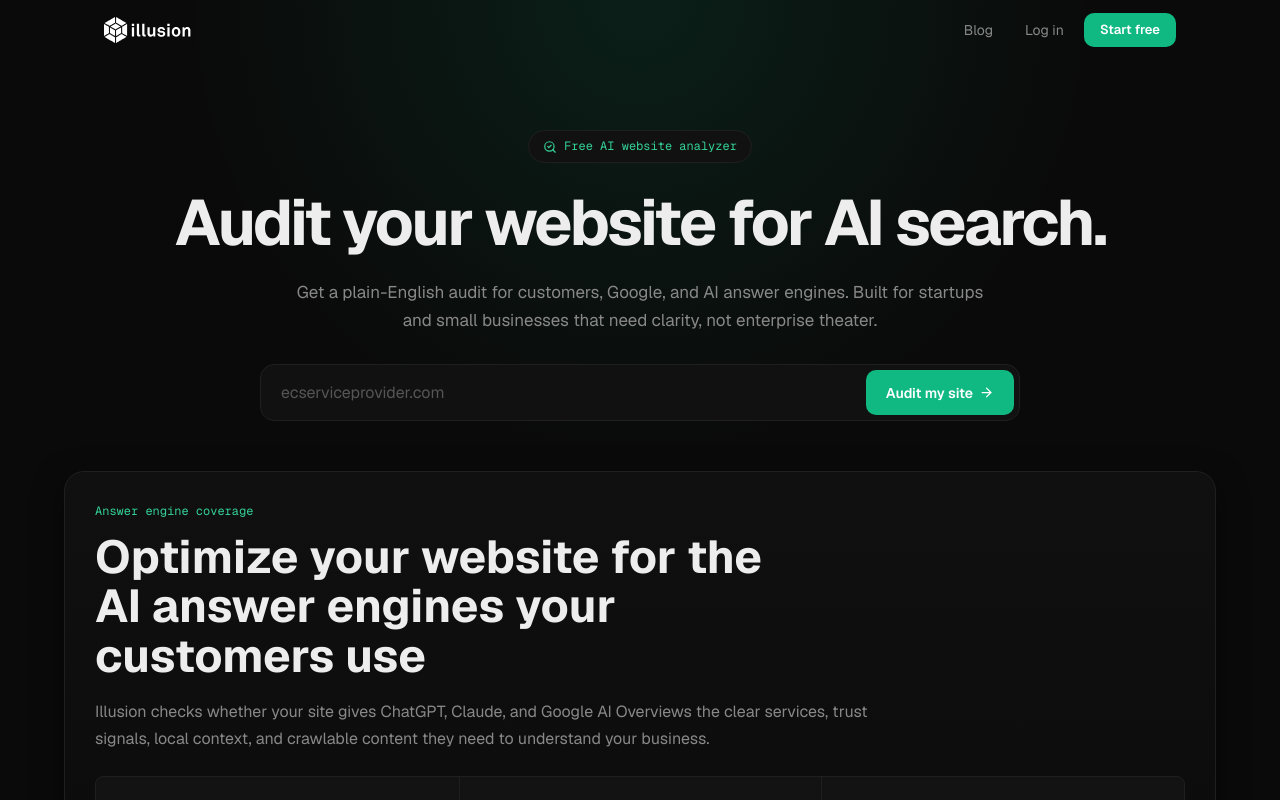
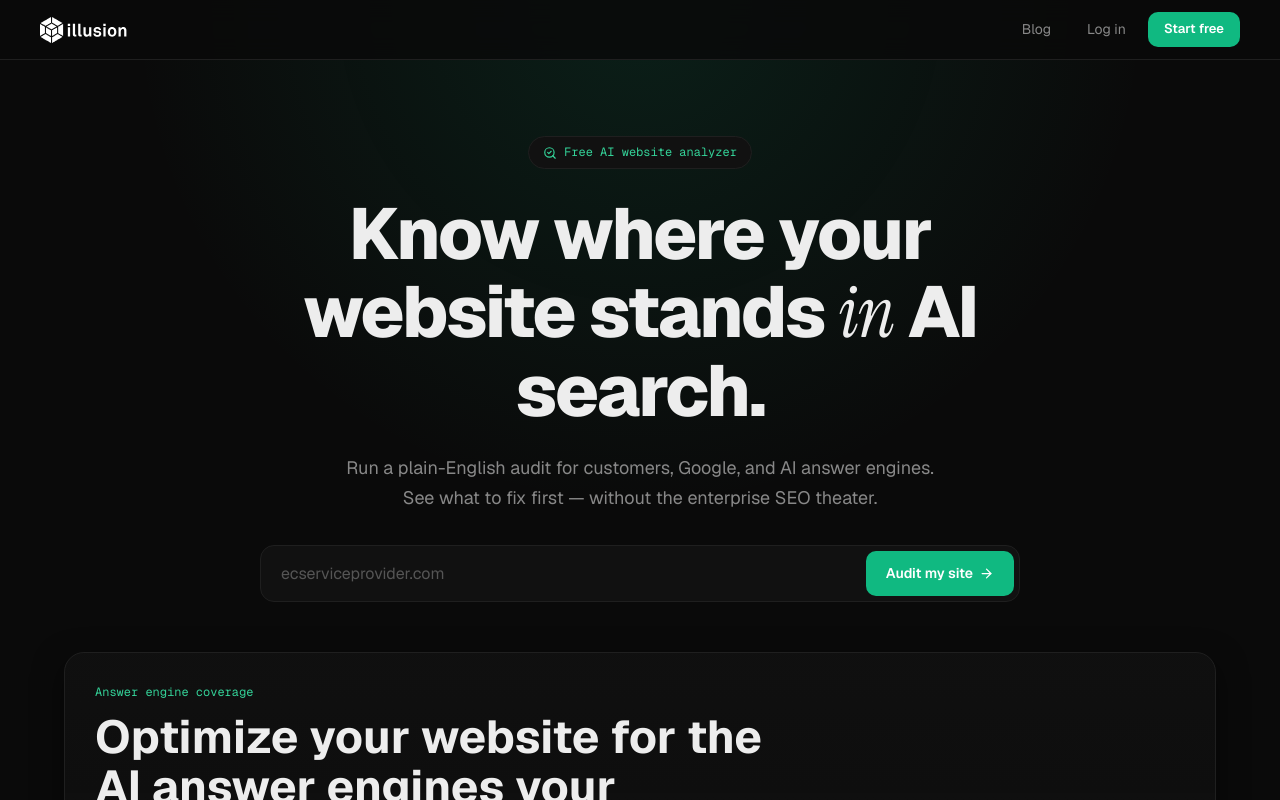
Before and after one commit to davidkc0/ai_seo, a React (Vite) app in the folder frontend/: page /analyze in a window 1280 px wide. Shown: the top 800 px of the page. Built offline with nearby package versions, Linux system fonts and the light colour scheme; no server answers.

Commit message:
style and image updates to landing

```diff
--- a/frontend/src/pages/Analyze.css
+++ b/frontend/src/pages/Analyze.css
@@ -7,17 +7,29 @@
 }
 
 .analyze-nav {
+  position: sticky;
+  top: 0;
+  z-index: 100;
   height: 60px;
   display: flex;
   align-items: center;
   justify-content: space-between;
-  max-width: 1120px;
-  margin: 0 auto;
-  padding: 0 24px;
+  padding: 0 max(40px, calc((100% - 1200px) / 2));
+  background: rgba(10, 10, 10, 0.85);
+  backdrop-filter: blur(12px);
+  -webkit-backdrop-filter: blur(12px);
+  border-bottom: 1px solid var(--border);
+}
+
+.analyze-logo {
+  display: flex;
+  align-items: center;
 }
 
 .analyze-logo img {
   height: 26px;
+  width: auto;
+  display: block;
 }
 
 .analyze-nav-links {
@@ -27,10 +39,11 @@
 }
 
 .analyze-nav-links a:not(.btn-primary-sm) {
-  padding: 6px 12px;
+  padding: 6px 14px;
   border-radius: var(--radius);
   color: var(--text-muted);
   font-size: 14px;
+  transition: all var(--transition);
 }
 
 .analyze-nav-links a:hover {
@@ -41,7 +54,7 @@
 .analyze-main {
   max-width: 1200px;
   margin: 0 auto;
-  padding: 70px 24px 100px;
+  padding: 76px 24px 100px;
 }
 
 .analyze-hero {
@@ -67,19 +80,28 @@
 }
 
 .analyze-hero h1 {
-  max-width: 940px;
-  font-size: clamp(36px, 6vw, 64px);
-  line-height: 1.05;
-  letter-spacing: -0.04em;
-  margin-bottom: 22px;
+  max-width: 780px;
+  font-size: clamp(40px, 6vw, 72px);
+  font-weight: 800;
+  line-height: 1.08;
+  letter-spacing: -0.03em;
+  color: var(--text);
+  margin-bottom: 24px;
+}
+
+.analyze-serif {
+  font-family: var(--font-serif);
+  font-style: italic;
+  font-weight: 400;
+  letter-spacing: -0.02em;
 }
 
 .analyze-hero p {
-  max-width: 720px;
+  max-width: 620px;
   color: var(--text-muted);
-  font-size: 17px;
+  font-size: 18px;
   line-height: 1.65;
-  margin-bottom: 30px;
+  margin-bottom: 32px;
 }
 
 .analyze-form {
@@ -244,7 +266,7 @@
 
 @media (max-width: 640px) {
   .analyze-nav {
-    padding: 0 16px;
+    padding: 0 20px;
   }
 
   .analyze-register-link {
--- a/frontend/src/pages/Analyze.jsx
+++ b/frontend/src/pages/Analyze.jsx
@@ -175,10 +175,10 @@ export default function Analyze() {
       <main className="analyze-main">
         <section className="analyze-hero">
           <div className="analyze-badge"><SearchCheck size={14} /> Free AI website analyzer</div>
-          <h1>Audit your website for AI search.</h1>
+          <h1>Know where your website stands <span className="analyze-serif">in</span> AI search.</h1>
           <p>
-            Get a plain-English audit for customers, Google, and AI answer engines.
-            Built for startups and small businesses that need clarity, not enterprise theater.
+            Run a plain-English audit for customers, Google, and AI answer engines.
+            See what to fix first — without the enterprise SEO theater.
           </p>
           <form className="analyze-form" onSubmit={submit}>
             <input
--- a/frontend/src/pages/Landing.jsx
+++ b/frontend/src/pages/Landing.jsx
@@ -3,7 +3,7 @@ import { Link } from 'react-router-dom'
 import { Search, BarChart2, Zap, Sparkles, Globe } from 'lucide-react'
 import doughnut from '../assets/doughnut.jpg'
 import cube from '../assets/cube.jpg'
-import diamond from '../assets/diamond.jpg'
+import diamond from '../assets/diamond.png'
 import illusionLogo from '../assets/illusion_logo.svg'
 import './Landing.css'
 import { track } from '../analytics'
```
Also changed, not shown: 2 other files (tests, documents, lock files or other folders).
